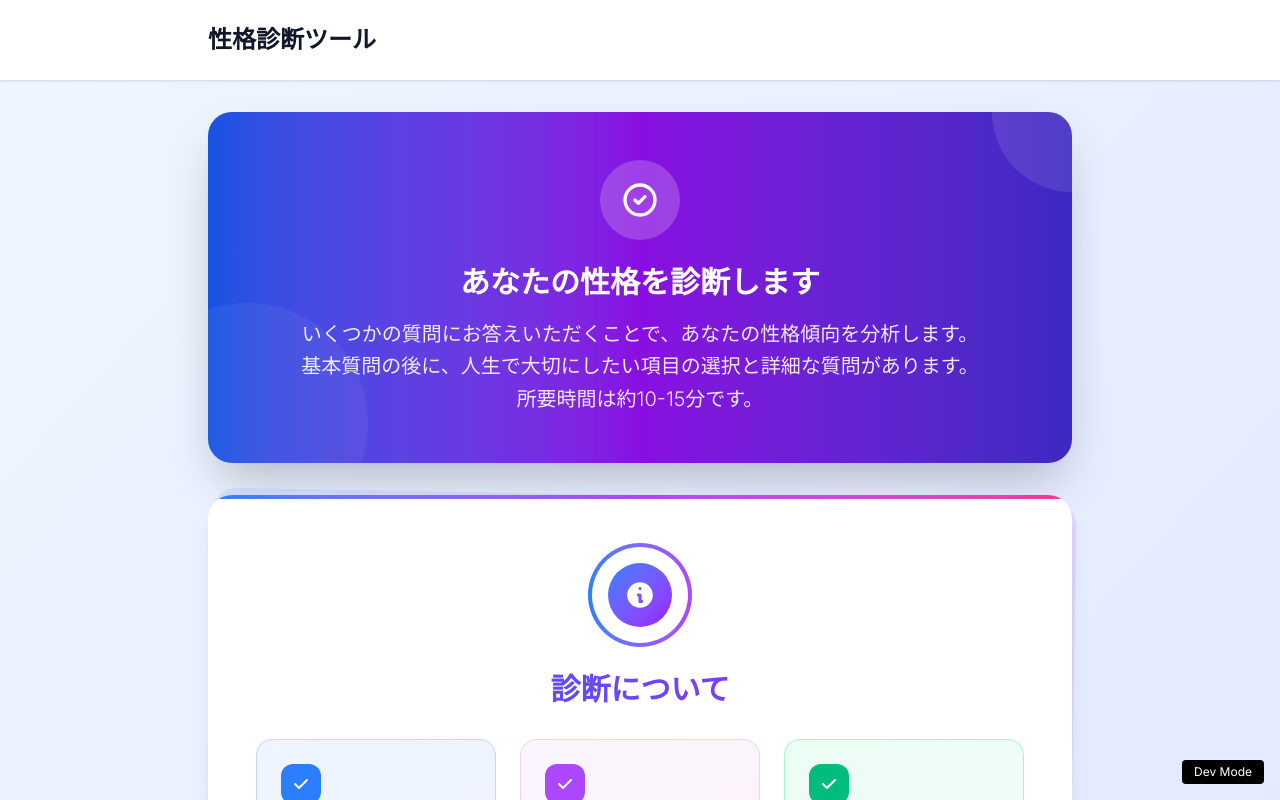
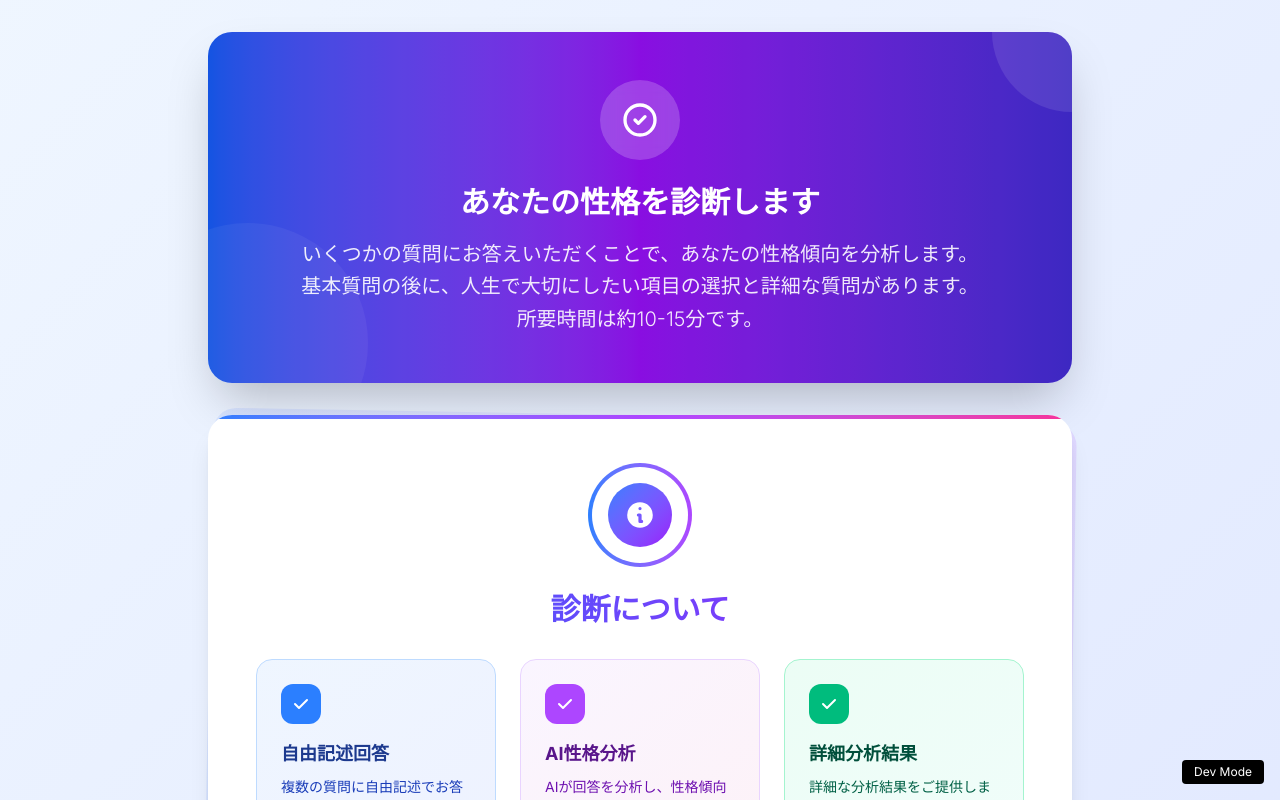
Before and after one commit to genki-imai-development/diagnosis-tool, a Next.js app: page / in a window 1280 px wide. Shown: the top 800 px of the page. Built offline with nearby package versions, Linux system fonts and the light colour scheme.

Commit message:
ヘッダーの削除

```diff
--- a/src/components/layout/DiagnosisLayout.tsx
+++ b/src/components/layout/DiagnosisLayout.tsx
@@ -13,15 +13,15 @@ export const DiagnosisLayout: React.FC<DiagnosisLayoutProps> = ({
 }) => {
   return (
     <div className="min-h-screen bg-gradient-to-br from-blue-50 to-indigo-100">
-      {/* ヘッダー */}
-      <header className="bg-white shadow-sm">
+      {/* ヘッダー TODO: 不要であれば削除 */}
+      {/* <header className="bg-white shadow-sm">
         <div className="max-w-4xl mx-auto px-4 py-6">
           <h1 className="text-2xl font-bold text-gray-900">{title}</h1>
           {subtitle && (
             <p className="mt-2 text-gray-600">{subtitle}</p>
           )}
         </div>
-      </header>
+      </header> */}
 
       {/* メインコンテンツ */}
       <main className="max-w-4xl mx-auto px-4 py-8">
```
